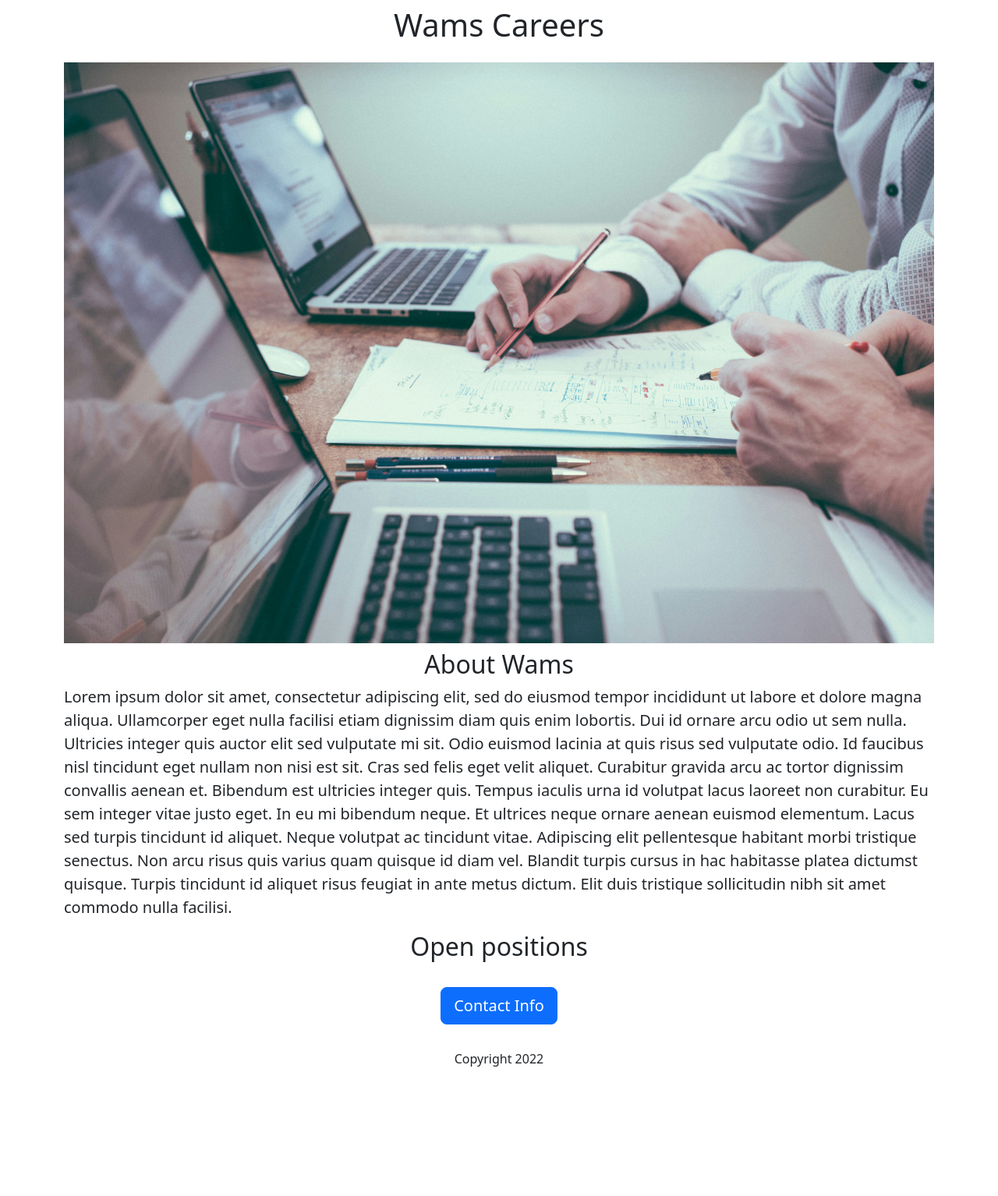
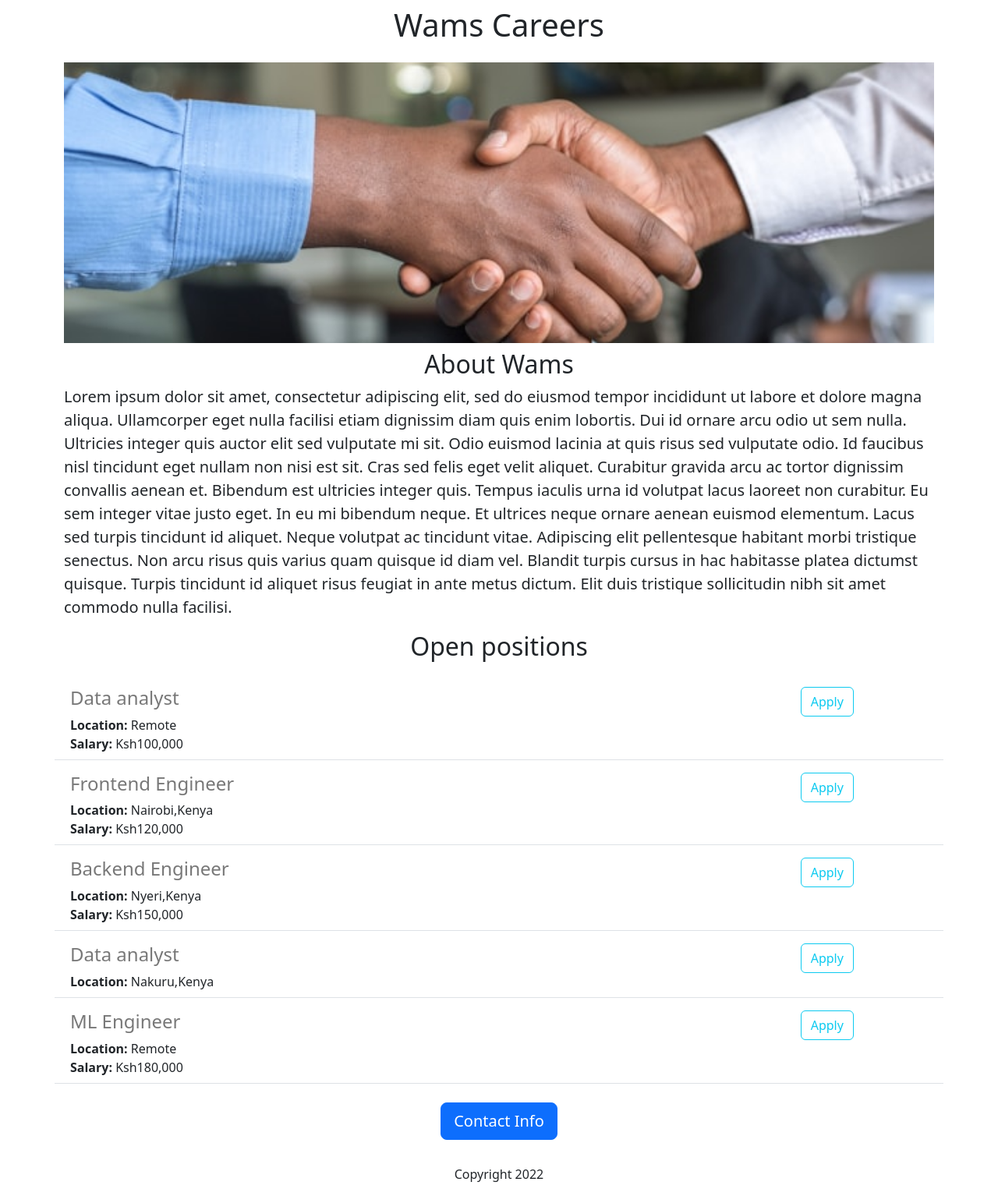
Before and after one commit to SINMOR/careers-website, a Flask app: page / in a window 1280 px wide. Shown: the whole page at 78% size. Before the commit the page ends 1368 px from the top, so only its background shows below. Run offline with Flask 3, Linux system fonts and the light colour scheme.

Commit message:
Added more styling

```diff
--- a/app.py
+++ b/app.py
@@ -1,10 +1,47 @@
-from flask import Flask , render_template
+from flask import Flask , render_template,jsonify
 
 app = Flask(__name__)
 
+JOBS = [
+    {
+        'id':1,
+        'title' : 'Data analyst',
+        'location' : 'Remote',
+        'salary' : 'Ksh100,000'
+    },
+    {
+        'id':2,
+        'title' : 'Frontend Engineer',
+        'location' : 'Nairobi,Kenya',
+        'salary' : 'Ksh120,000'
+    },
+    {
+        'id':3,
+        'title' : 'Backend Engineer',
+        'location' : 'Nyeri,Kenya',
+        'salary' : 'Ksh150,000'
+    },
+    {
+        'id':4,
+        'title' : 'Data analyst',
+        'location' : 'Nakuru,Kenya',
+        # 'salary' : 'Ksh80,000'
+    },
+    {
+        'id':5,
+        'title' : 'ML Engineer',
+        'location' : 'Remote',
+        'salary' : 'Ksh180,000'
+    },
+]
+
 @app.route("/")
 def hello_world():
-    return render_template('index.html')
+    return render_template('index.html', jobs = JOBS)
+
+@app.route("/jobs")
+def list_jobs():
+    return jsonify(JOBS)
 
 if __name__ == '__main__':
     app.run (host='0.0.0.0', debug=True)
--- a/templates/index.html
+++ b/templates/index.html
@@ -5,16 +5,33 @@
     <meta name="viewport" content="width=device-width, initial-scale=1.0">
     <title>WamsCareers</title>
     <link href="https://cdn.jsdelivr.net/npm/bootstrap@5.3.3/dist/css/bootstrap.min.css" rel="stylesheet" integrity="sha384-QWTKZyjpPEjISv5WaRU9OFeRpok6YctnYmDr5pNlyT2bRjXh0JMhjY6hW+ALEwIH" crossorigin="anonymous">
+    <style>
+        #picture {
+            height: 360px ;
+            width: 100%;
+            object-fit: cover;
+
+        }
+    </style>
 </head>
 <body >
     <div class="container">
         <h1 class="text-center mt-2  mb-4 "> Wams Careers</h1>
-        <img src="/static/img1.jpg" class="img-fluid" alt="picture1">
+        <img src="/static/img2.jpg" class="img-fluid" id="picture" alt="motivationalpic">
 
         <h2 class="text-center mt-2  mb-2">About Wams</h2>
         <p class="lead">Lorem ipsum dolor sit amet, consectetur adipiscing elit, sed do eiusmod tempor incididunt ut labore et dolore magna aliqua. Ullamcorper eget nulla facilisi etiam dignissim diam quis enim lobortis. Dui id ornare arcu odio ut sem nulla. Ultricies integer quis auctor elit sed vulputate mi sit. Odio euismod lacinia at quis risus sed vulputate odio. Id faucibus nisl tincidunt eget nullam non nisi est sit. Cras sed felis eget velit aliquet. Curabitur gravida arcu ac tortor dignissim convallis aenean et. Bibendum est ultricies integer quis. Tempus iaculis urna id volutpat lacus laoreet non curabitur. Eu sem integer vitae justo eget. In eu mi bibendum neque. Et ultrices neque ornare aenean euismod elementum. Lacus sed turpis tincidunt id aliquet. Neque volutpat ac tincidunt vitae. Adipiscing elit pellentesque habitant morbi tristique senectus. Non arcu risus quis varius quam quisque id diam vel. Blandit turpis cursus in hac habitasse platea dictumst quisque. Turpis tincidunt id aliquet risus feugiat in ante metus dictum. Elit duis tristique sollicitudin nibh sit amet commodo nulla facilisi.</p>
 
         <h2 class="text-center mt-2  mb-4">Open positions</h2>
+        <p>
+            <div>
+                {% for job in jobs %}
+
+                {% include 'joblist.html' %}
+
+                {% endfor %}
+            </div>
+        </p>
 
         <div class="text-center">
 
--- /dev/null
+++ b/templates/joblist.html
@@ -0,0 +1,16 @@
+<div class=" mb-2  border-bottom p-2 row">
+    <div class="col-10">
+    <h4 style ="color: rgb(120,120,120)">{{job.title}}</h4>
+    <div > <b>
+        Location: </b>{{job.location}}
+    </div>
+    {% if 'salary' in job %}
+    <div > <b>
+        Salary: </b>{{job.salary}}
+    </div>
+    {% endif %}
+    </div>
+    <div class="col-2"><button type="button" class="btn btn-outline-info">Apply</button>
+    </div>
+
+</div>
```
Also changed, not shown: static/img2.jpg (added), templates/base.html (deleted).
